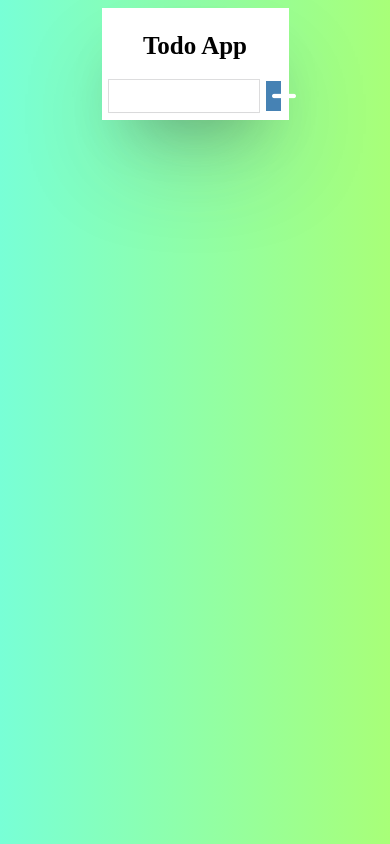
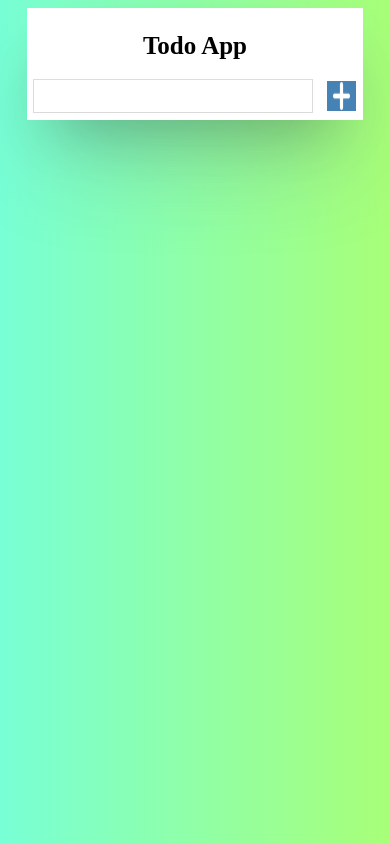
Before and after one commit to QamarDeenSoomro/todoApp, a plain HTML site: page index.html in a window 390 px wide. Drawn offline with Linux system fonts and the light colour scheme.

Commit message:
responsive

```diff
--- a/css/app.css
+++ b/css/app.css
@@ -26,8 +26,9 @@ background: linear-gradient(to right, #78ffd6, #a8ff78); /* W3C, IE 10+/ Edge, F
   border: none;
   outline: none;
   box-shadow: rgba(0, 0, 0, 0.02) 0px 1px 3px 0px, rgba(27, 31, 35, 0.15) 0px 0px 0px 1px;
-    width: 85%;
+  width: 85%;
   height: 30px;
+  /* border-radius: 5px; */
 }
 .todoInput:focus,
 todoInput:valid {
@@ -49,6 +50,11 @@ todoInput:valid {
   background-color: steelblue;
   display: flex;
   align-items: center;
+  /* border-radius: 5px; */
+}
+.SubmitBtn>img{
+  height: 100%;
+  width: 100%;
 }
 .TodoItem{
   padding: 10px 1%;
@@ -70,3 +76,13 @@ align-items: center;
 justify-content: space-between;
 box-shadow: rgba(17, 17, 26, 0.1) 0px 4px 16px, rgba(17, 17, 26, 0.05) 0px 8px 32px;
 }
+@media only screen and (max-width: 840px) {
+  #main{
+    margin: 2% 10% 2% 10%;
+  }
+}
+@media only screen and (max-width: 400px) {
+  #main{
+    margin: 2% 5% 2% 5%;
+  }
+}
```
